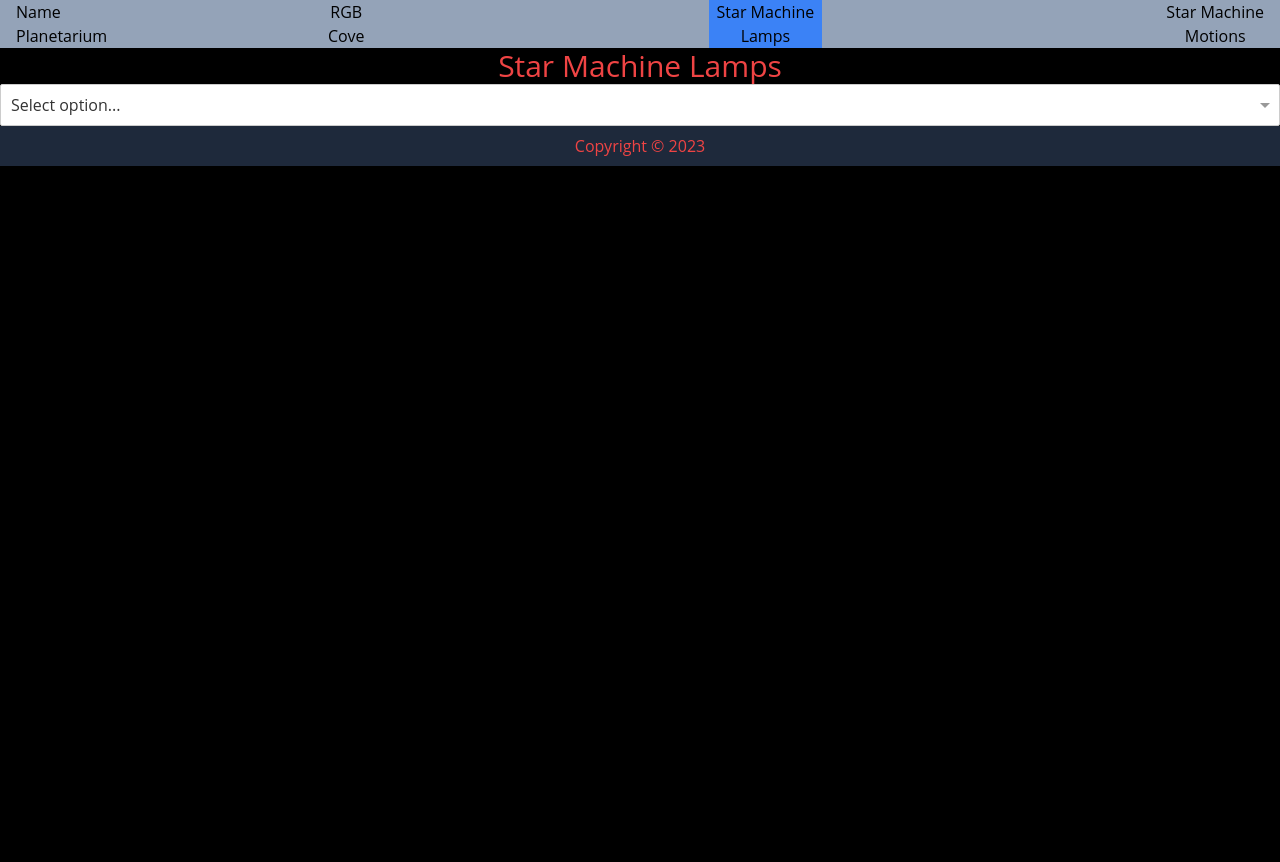
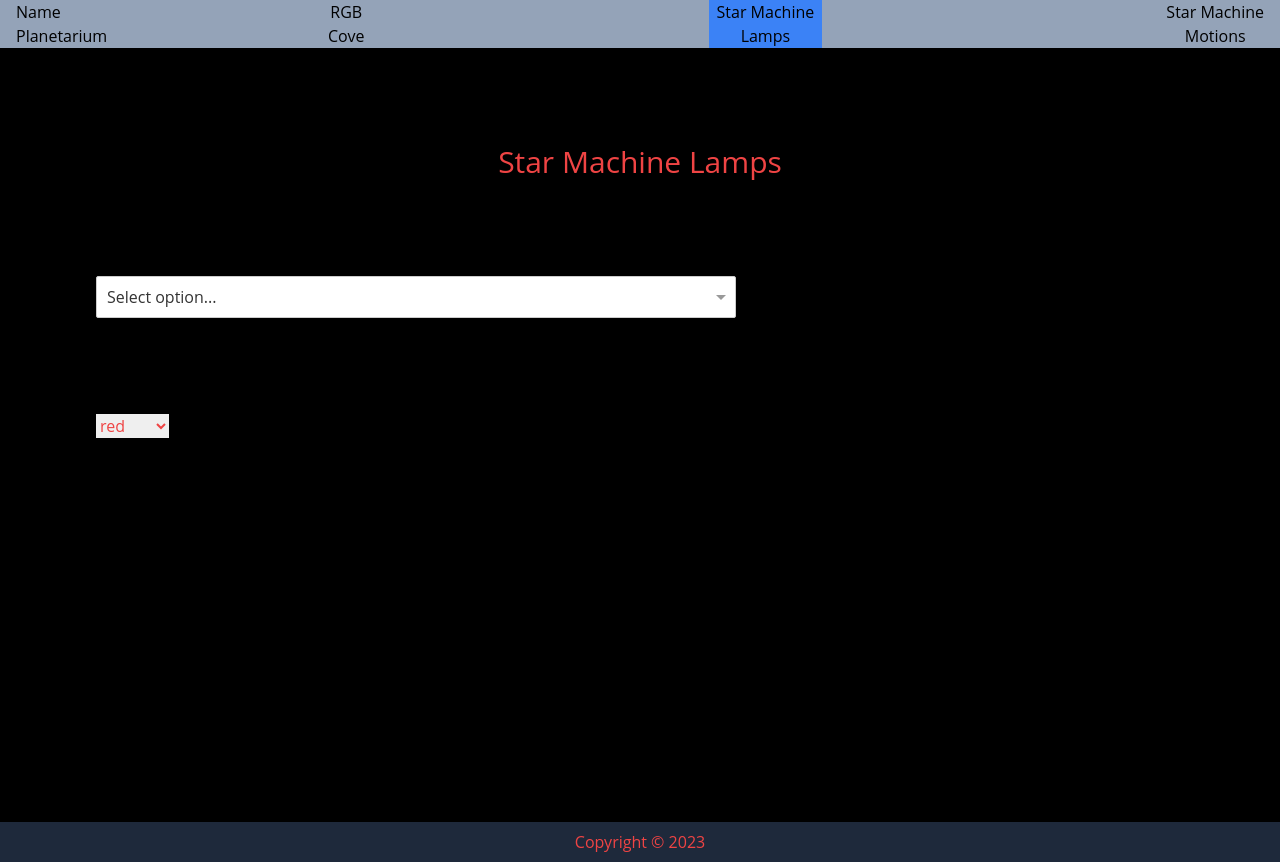
Before and after one commit to CelestialCoyote/react-hercules-chromacove, a React (Create React App) app in the folder frontend/: page /starmachinelamps in a window 1280 px wide. Before the commit the page ends 800 px from the top, so only its background shows below. Built offline with nearby package versions, Linux system fonts and the light colour scheme.

Commit message:
select options

```diff
--- a/frontend/src/pages/StarMachineLamps/StarMachineLamps.jsx
+++ b/frontend/src/pages/StarMachineLamps/StarMachineLamps.jsx
@@ -1,6 +1,7 @@
 import { useState } from "react";
-import SearchableSelect from ".././../components/SearchableSelect";
+import SearchableSelect from "../../components/SearchableSelect";
 import { animals } from "../../userConfig/animals";
+import { colors } from "../../userConfig/colors";
 import "../../components/SearchableSelect.css";
 
 
@@ -8,9 +9,10 @@ export default function StarMachineLamps() {
 	const [value, setValue] = useState("Select option...");
 
 	return (
-		<div className="flex flex-col bg-black-900 text-red-500">
-			<h1 className="text-3xl text-center w-full">Star Machine Lamps</h1>
+		<div className="flex flex-col bg-black-900 h-min-screen text-red-500">
+			<h1 className="text-3xl text-center w-ful my-24">Star Machine Lamps</h1>
 
+			<div className="ml-24 mb-24 w-1/2">
 				<SearchableSelect
 					options={animals}
 					label="name"
@@ -19,5 +21,12 @@ export default function StarMachineLamps() {
 					handleChange={(val) => setValue(val)}
 				/>
 			</div>
+
+			<div className="ml-24 mb-96">
+				<select value="">
+					{colors.map(color => <option key={color} value={color}>{color}</option>)}
+				</select>
+			</div>
+		</div>
 	);
 };
--- /dev/null
+++ b/frontend/src/userConfig/colors.js
@@ -0,0 +1,9 @@
+export const colors = [
+	"red",
+	"orange",
+	"yellow",
+	"green",
+	"blue",
+	"indigo",
+	"violet"
+];
```
Lines whose indentation alone changed are shown as unchanged.
